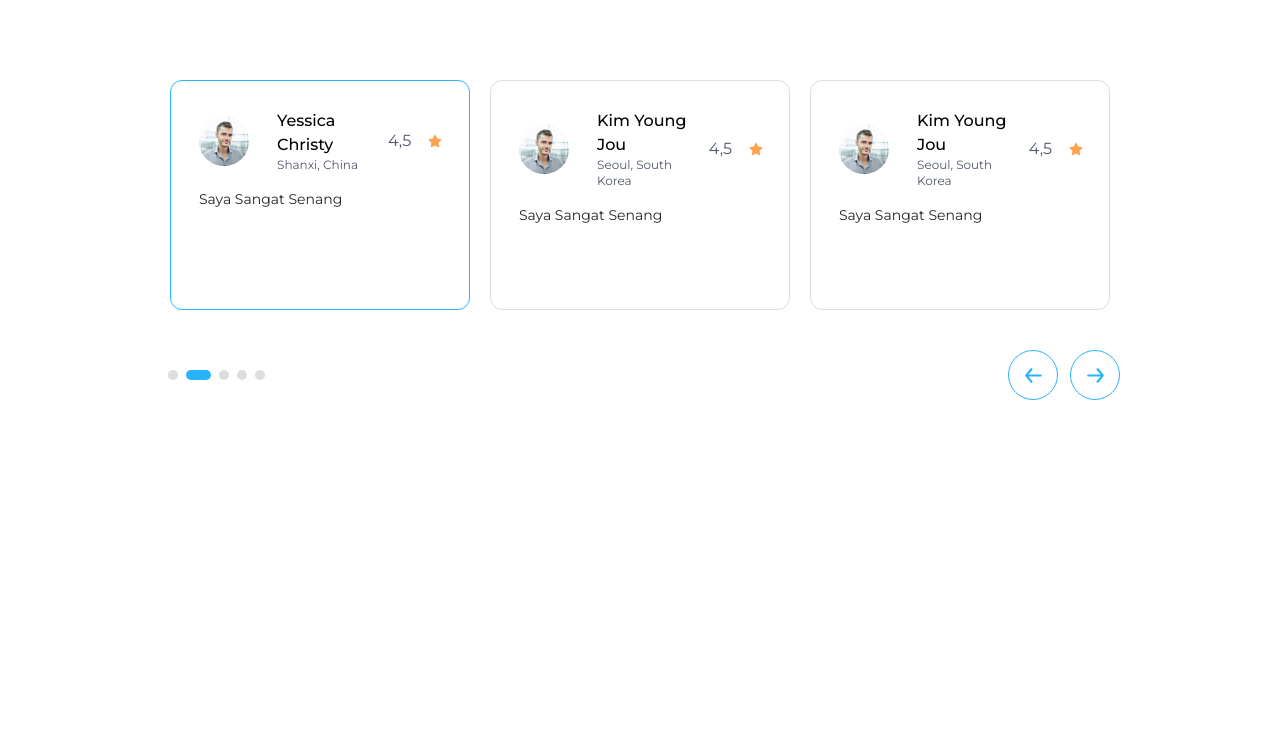
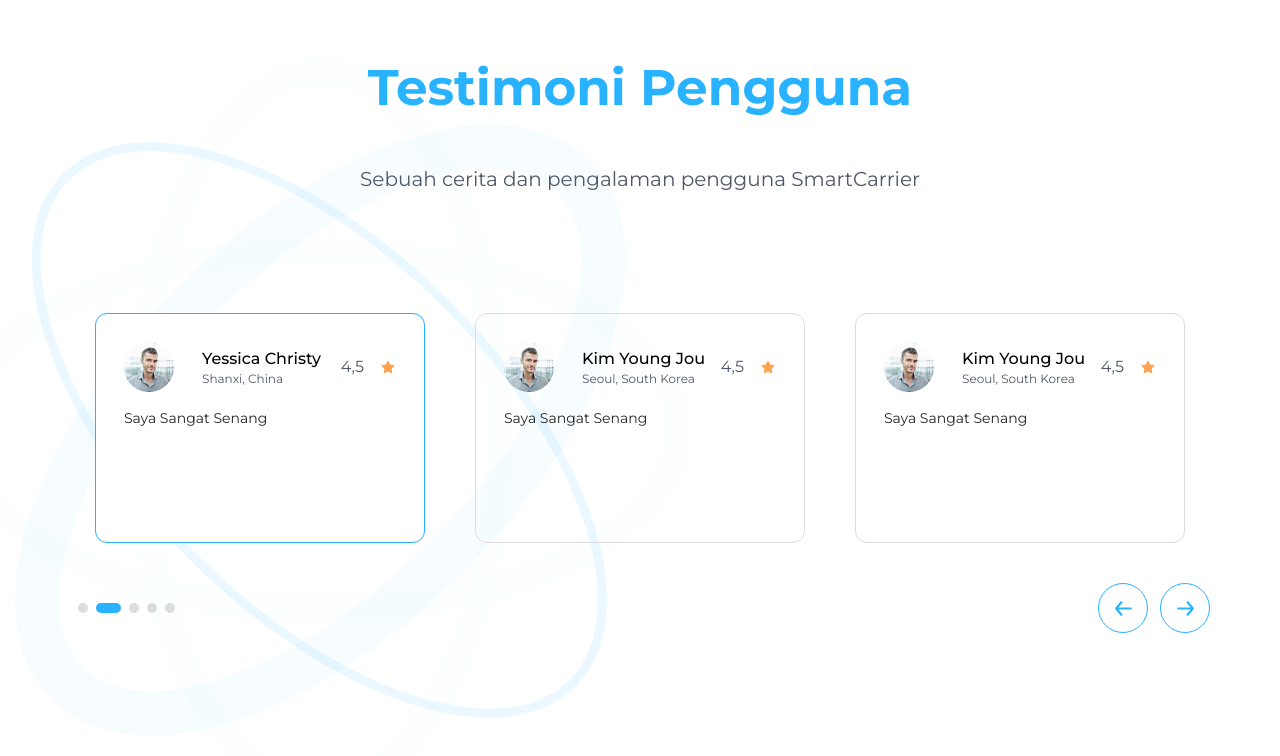
Before and after one commit to YasaKafi/nextjs-dinacom, a Next.js app: page / in a window 1280 px wide. Shown: the top 756 px of the page. Built offline with nearby package versions, Linux system fonts and the light colour scheme.

Commit message:
feat: [FA] add landing-testimonyg

```diff
--- a/src/app/globals.css
+++ b/src/app/globals.css
@@ -4,5 +4,9 @@
 
 
 .slick-slide > div {
-  margin: 0 10px;
+  margin: 0 25px;
 }
+
+.button-slide {
+  @apply w-[50px] h-[50px] border border-primary hover:bg-primary hover:shadow-md hover:shadow-[#98D6F9]  transition ease-out duration-100  rounded-full flex items-center justify-center
+}
--- a/src/app/landing-component/landing-testimony/landing-testimony.jsx
+++ b/src/app/landing-component/landing-testimony/landing-testimony.jsx
@@ -1,10 +1,24 @@
 import React from 'react';
 import SliderTestimony from "@/app/landing-component/landing-testimony/slider-testimony";
+import Image from "next/image";
+import {landingTestimonyDecoration} from "@/app/lib/utils/icon";
 
 function LandingTestimony() {
     return (
-        <div>
-            <SliderTestimony/>
+        <div className="h-screen w-screen flex flex-col items-center px-[70px] py-[50px] relative">
+
+            <Image
+                className="absolute left-0"
+                src={landingTestimonyDecoration}
+                alt="Landing Testimony Decoration"
+                width={700} height={700}
+                />
+
+            <h1 className="font-bold text-primary text-[50px] mb-10">Testimoni Pengguna</h1>
+            <p className="text-[#4F5665] text-xl mb-10">Sebuah cerita dan pengalaman pengguna SmartCarrier</p>
+            <div className="w-full">
+                <SliderTestimony/>
+            </div>
         </div>
     );
 }
--- a/src/app/landing-component/landing-testimony/slider-testimony.jsx
+++ b/src/app/landing-component/landing-testimony/slider-testimony.jsx
@@ -84,7 +84,7 @@ function SliderTestimony() {
 
     return (
         <div className="flex justify-center mt-20">
-            <div className="w-3/4">
+            <div className="w-full">
                 <Slider ref={sliderRef} {...settings}>
                     {data.map((item, index) => (
                             <div key={item.id}
@@ -112,12 +112,12 @@ function SliderTestimony() {
                                 </p>
 
                             </div>
-                        )
-                    )
+                        ))
                     }
                 </Slider>
 
                 <div className="flex justify-between items-center ps-2 mt-10">
+
                     <div className="flex gap-2">
                         {
                             data.map((item, index) => (
@@ -131,7 +131,7 @@ function SliderTestimony() {
                     <div className="flex gap-3">
 
                         <div onClick={previous}
-                             className="w-[50px] h-[50px] border border-primary hover:bg-primary hover:shadow-md hover:shadow-[#98D6F9] group transition ease-out duration-100  rounded-full flex items-center justify-center">
+                             className="button-slide group">
                             <svg width="25" height="25" viewBox="0 0 30 30" fill="none"
                                  xmlns="http://www.w3.org/2000/svg">
                                 <path
@@ -143,7 +143,7 @@ function SliderTestimony() {
                         </div>
 
                         <div onClick={next}
-                             className="w-[50px] h-[50px] border border-primary hover:bg-primary hover:shadow-md hover:shadow-[#98D6F9] group transition ease-out duration-100  rounded-full flex items-center justify-center">
+                             className="button-slide group">
                             <svg width="25" height="25" viewBox="0 0 30 30" fill="none" className="rotate-180"
                                  xmlns="http://www.w3.org/2000/svg">
                                 <path
@@ -154,6 +154,7 @@ function SliderTestimony() {
                         </div>
 
                     </div>
+
                 </div>
             </div>
         </div>
--- a/src/app/lib/utils/icon.js
+++ b/src/app/lib/utils/icon.js
@@ -8,6 +8,7 @@ import iconGlobe from '@/app/lib/assets/svg/icon-globe.svg'
 import iconStar from '@/app/lib/assets/svg/icon-star.svg'
 import arrowWhite from '@/app/lib/assets/svg/arrow-white.svg'
 import arrowPrimary from '@/app/lib/assets/svg/arrow-primary.svg'
+import landingTestimonyDecoration from '@/app/lib/assets/svg/landing-testimony-decoration.svg'
 
 export {
     iconGoogle,
@@ -19,5 +20,6 @@ export {
     iconGlobe,
     iconStar,
     arrowWhite,
-    arrowPrimary
+    arrowPrimary,
+    landingTestimonyDecoration
 }
```
Also changed, not shown: src/app/lib/assets/svg/landing-testimony-decoration.svg (added).
